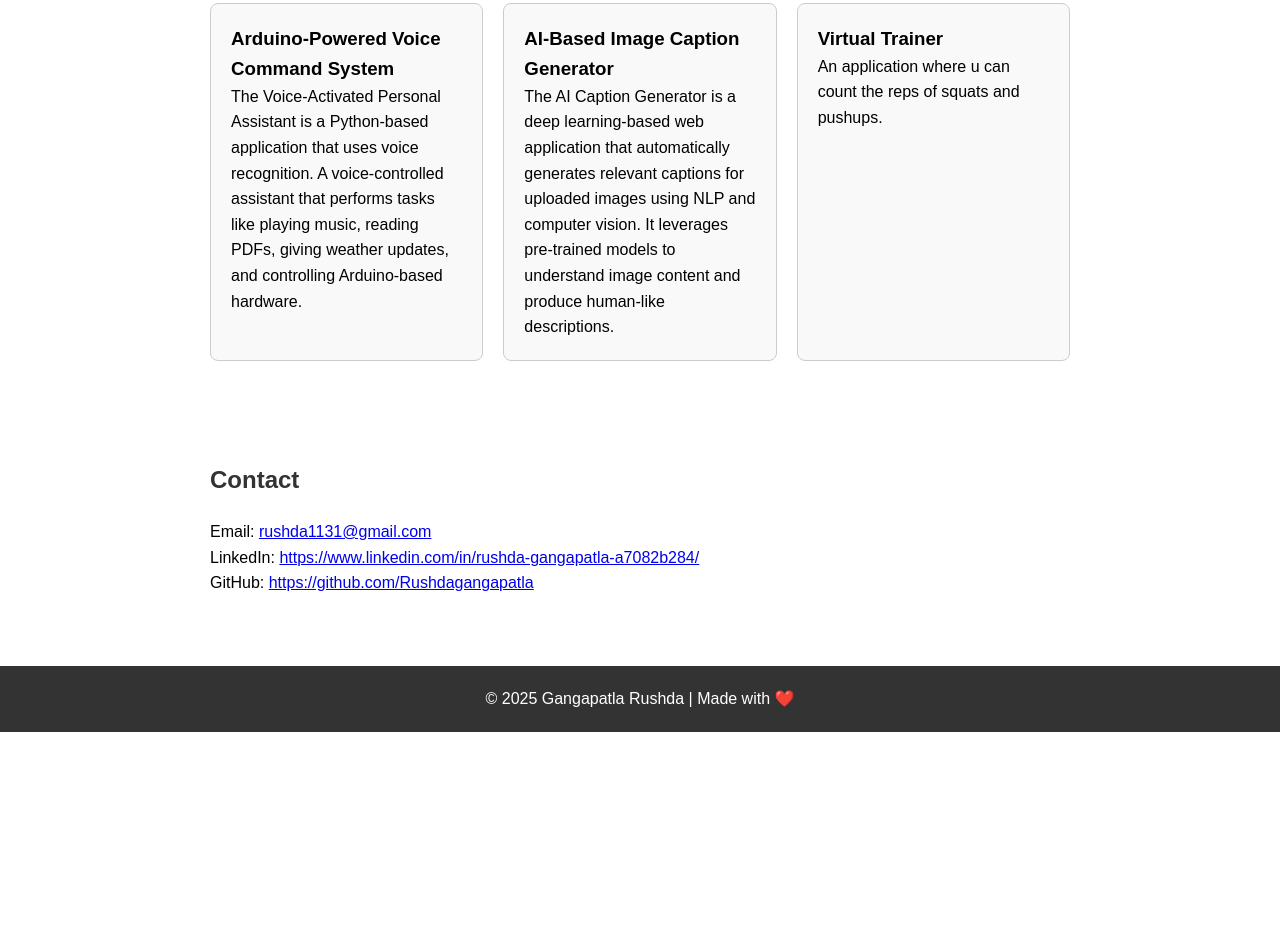
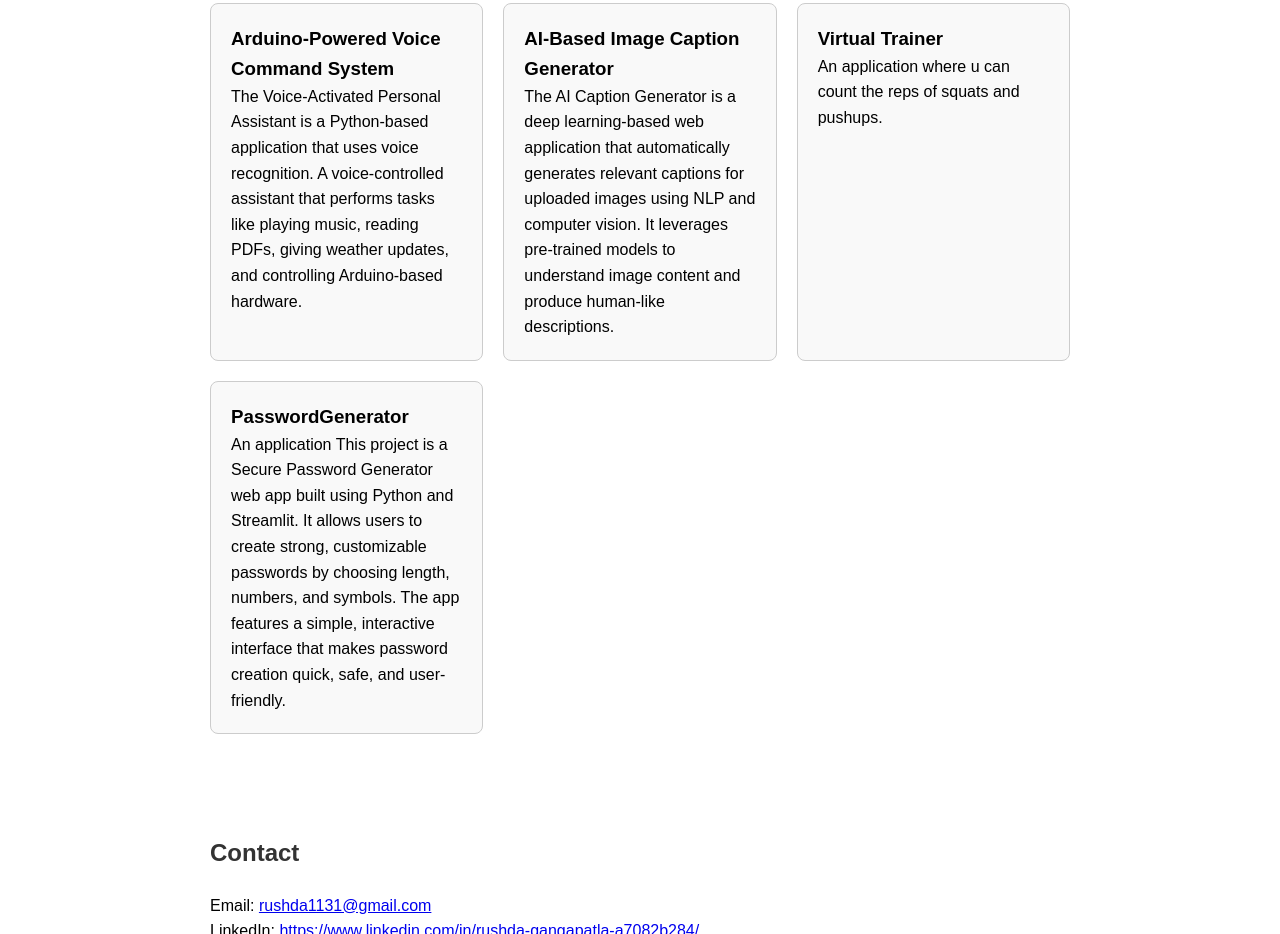
Before and after one commit to Rushdagangapatla/RushdaGangapatla-Portfolio, a plain HTML site: page index.html in a window 1280 px wide. Shown: the part 493-1427 px from the top of the page. Before the commit the page ends 1225 px from the top, so only its background shows below. Drawn offline with Linux system fonts and the light colour scheme.

Commit message:
Update index.html

```diff
--- a/index.html
+++ b/index.html
@@ -56,6 +56,13 @@ descriptions.</p>
         <h3>Virtual Trainer</h3>
         <p>An application where u can count the reps of squats and pushups. </p>
       </div>
+      <div class="project">
+        <h3>PasswordGenerator</h3>
+        <p>An application This project is a Secure Password Generator web app built using Python and
+    Streamlit.  It allows users to create strong, customizable passwords by choosing length,
+    numbers, and symbols. The app features a simple, interactive interface that makes password creation
+    quick, safe, and user-friendly. </p>
+      </div>
     </div>
   </section>
 
```
